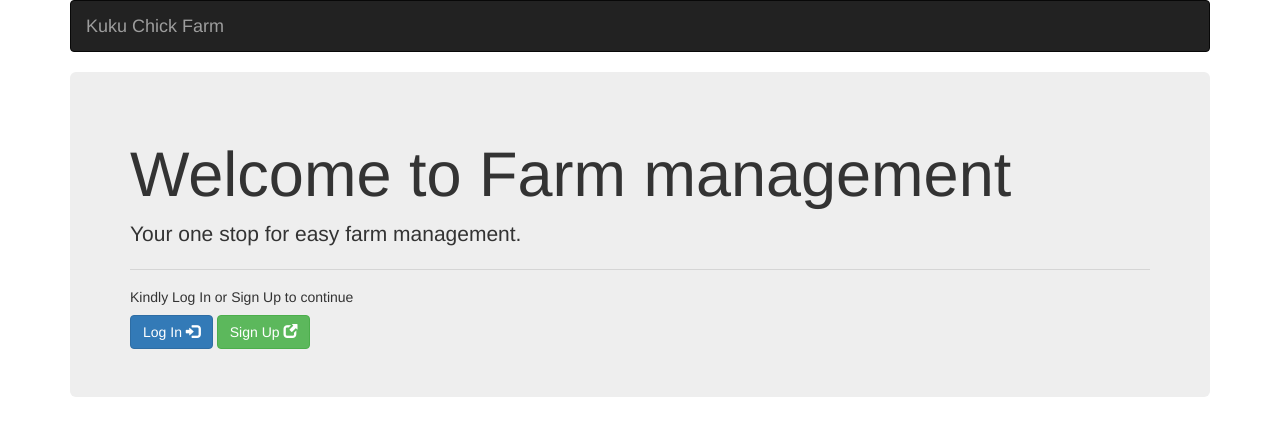
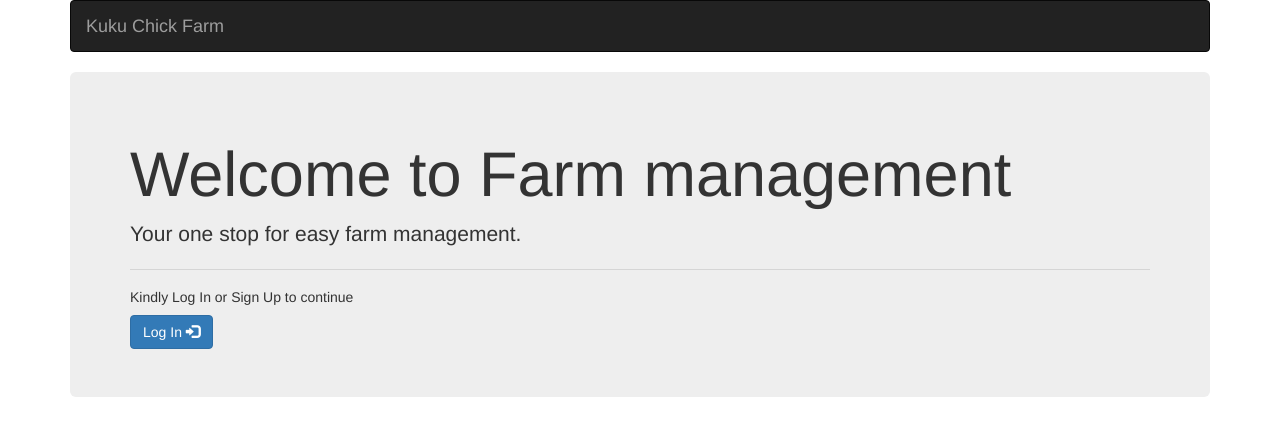
Before and after one commit to robert-kamau/Farm-Management, a plain HTML site: page index.html in a window 1280 px wide. Drawn offline with nearby package versions, Linux system fonts and the light colour scheme.

Commit message:
Update index.html

```diff
--- a/index.html
+++ b/index.html
@@ -34,7 +34,6 @@
                 <hr class="my-4">
                 <h5>Kindly Log In or Sign Up to continue</h5>
                   <button type="button" class="btn btn-primary btn-md" data-toggle="modal" data-target="#login-modal">Log In <span class="glyphicon glyphicon-log-in"></span></button><t/>
-                  <button type="button" class="btn btn-success btn-md" href="#">Sign Up <span class="glyphicon glyphicon-new-window"></span></button>
               </div><!--jumbotron end-->
 
               <!--pop-up log in form start-->
```
